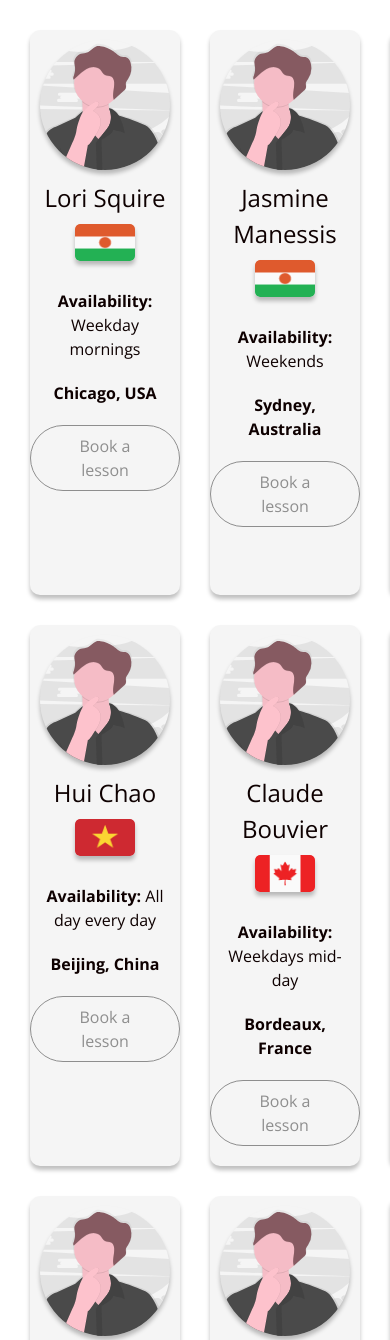
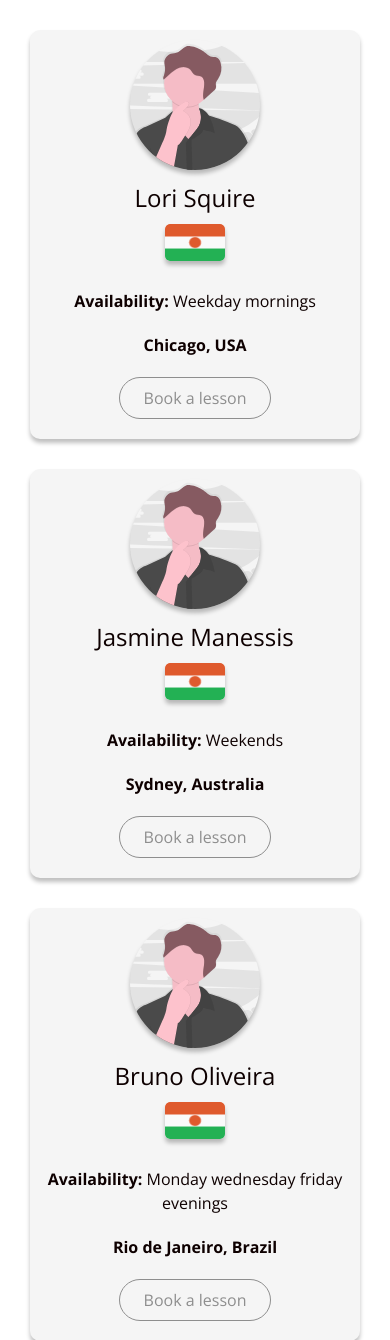
Before and after one commit to kkittlive/lingua, a Rails app: page / in a window 390 px wide; the page is wider, and only the part inside the window is pictured. Shown: the part 474-1814 px from the top of that part. Run offline with Rails 7, Linux system fonts and the light colour scheme; data comes from the database, SQL or seed files in the repository; style sheets or scripts are compiled from the project's sources; some libraries are stand-ins or nearby versions.

Commit message:
made homepage cards responsive

```diff
--- a/app/assets/stylesheets/components/_card.scss
+++ b/app/assets/stylesheets/components/_card.scss
@@ -166,3 +166,17 @@
   display: flex;
   justify-content: space-between;
 }
+
+
+
+@media(max-width: 992px) {
+  .cards {
+    grid-template-columns: 1fr 1fr;
+  }
+}
+
+@media(max-width: 600px) {
+  .cards {
+    grid-template-columns: 1fr;
+  }
+}
--- a/app/views/users/index.html.erb
+++ b/app/views/users/index.html.erb
@@ -67,5 +67,5 @@
         <%= link_to "Book a lesson", "/users/#{teacher.id}", class: "btn btn-ghost" %>
       </div>
     </div>
-    <% end %>
+  <% end %>
 </div>
```
